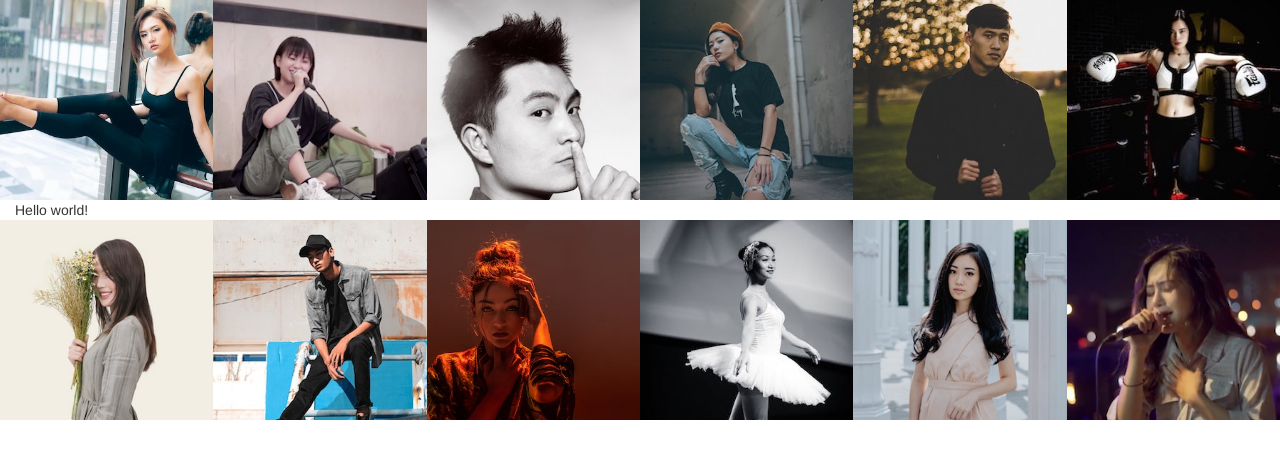
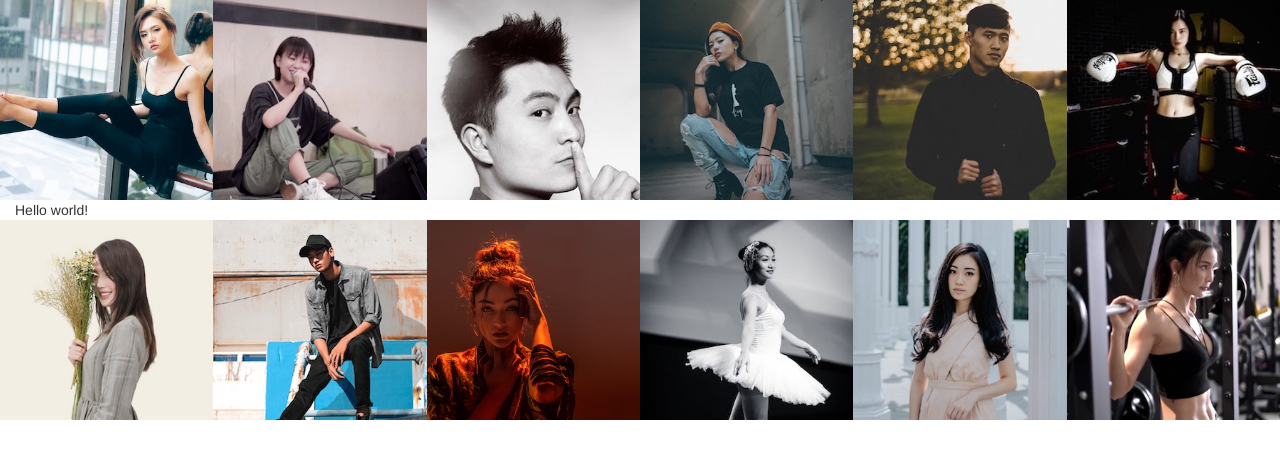
Before and after one commit to harristan/harristan.github.io, a Jekyll site: the page test.html, which Jekyll copies as it is, in a window 1280 px wide. Shown: the top 459 px of the page. Built offline with Jekyll 4.4.1, drawn with Linux system fonts in a browser that asks for light colours.

Commit message:
Update test.html

```diff
--- a/test.html
+++ b/test.html
@@ -47,7 +47,7 @@
 				<div class="row only-on-xs">
 					<div class="col-xs-4" style="background: url('./test-p16.jpeg') no-repeat 50% 10%;background-size: cover"></div>
 					<div class="col-xs-4" style="background: url('./test-p2.jpeg') no-repeat 50% 10%;background-size: cover"></div>
-					<div class="col-xs-4" style="background: url('./test-p18.png') no-repeat 50% 10%;background-size: cover"></div>
+					<div class="col-xs-4" style="background: url('./test-p19.png') no-repeat 50% 10%;background-size: cover"></div>
 				</div>
 
 				<div class="row">
@@ -56,7 +56,7 @@
 					<div class="col-xs-4 col-sm-2" style="background: url('./test-p15.jpeg') no-repeat 50% 10%;background-size: cover"></div>
 					<div class="col-xs-4 col-sm-2 remove-on-xs" style="background: url('./test-p16.jpeg') no-repeat 50% 10%;background-size: cover"></div>
 					<div class="col-xs-4 col-sm-2 remove-on-xs" style="background: url('./test-p2.jpeg') no-repeat 50% 10%;background-size: cover"></div>
-					<div class="col-xs-4 col-sm-2 remove-on-xs" style="background: url('./test-p18.png') no-repeat 50% 10%;background-size: cover"></div>
+					<div class="col-xs-4 col-sm-2 remove-on-xs" style="background: url('./test-p19.png') no-repeat 50% 10%;background-size: cover"></div>
 				</div>
 
 	      	</div>
```
